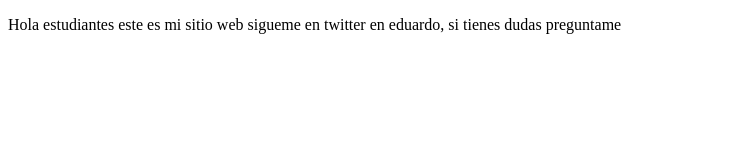
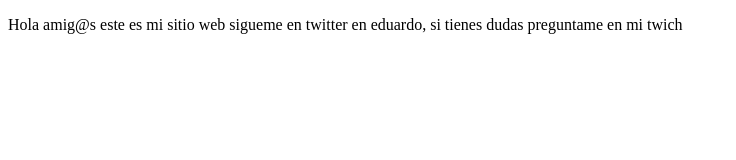
Before and after one commit to EduardoRomanS/proyectoDemoCursoPrework, a plain HTML site: page index.html in a window 1280 px wide. Shown: the whole page, without its empty margins (0-736 px from the left). Drawn offline with Linux system fonts and the light colour scheme.

Commit message:
agregamos cambios sitio de twitch

```diff
--- a/index.html
+++ b/index.html
@@ -8,7 +8,7 @@
 </head>
 <body>
     <p>
-        Hola estudiantes este es mi sitio web sigueme en twitter en eduardo, si tienes dudas preguntame
+        Hola amig@s este es mi sitio web sigueme en twitter en eduardo, si tienes dudas preguntame en mi twich
     </p>
 </body>
 </html>
```
